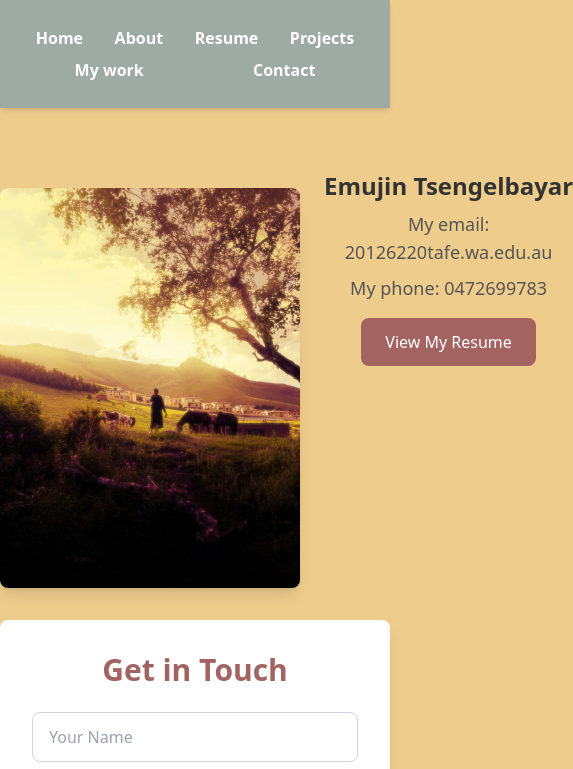
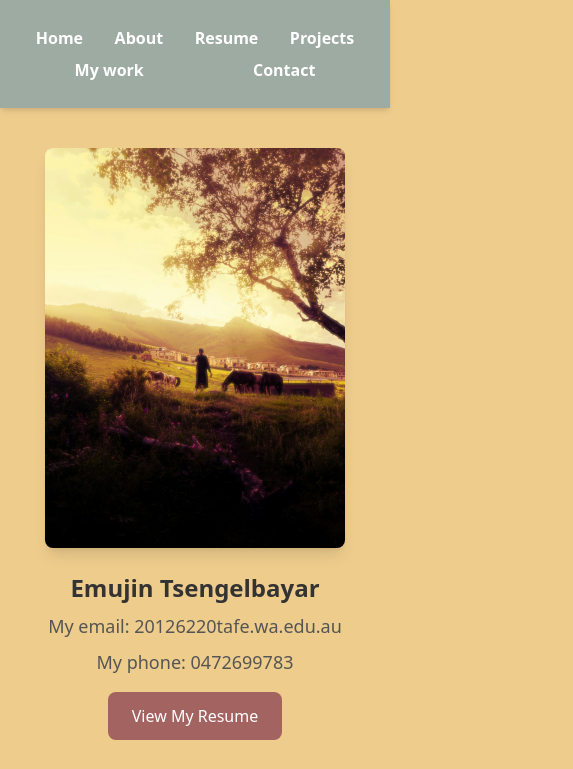
Before and after one commit to emujints/C4Prog-WT-PROJ, a website: page contact.html in a window 390 px wide. Shown: the top 769 px of the page, 573 px wide, since content can reach past the window. Drawn offline with nearby package versions, Linux system fonts and the light colour scheme.

Commit message:
fix: mobile layout fix for contact page

```diff
--- a/contact.html
+++ b/contact.html
@@ -25,21 +25,15 @@
         </nav>
     </div>
 </header>
-<section class="py-20">
+
+<section class="py-10 md:py-20">
     <div class="max-w-7xl mx-auto flex flex-col lg:flex-row items-center lg:items-start gap-8">
-        <div class="w-full lg:w-1/2 flex items-center gap-6">
+        <div class="w-full lg:w-1/2 flex flex-col items-center lg:items-start gap-6 lg:gap-8">
             <img src="assets/img/portfolio.jpg" alt="Emujin Tsengelbayar" class="rounded-lg shadow-lg w-[300px] h-[400px] md:w-[400px] md:h-[500px] object-cover mx-auto">
-
-            <div class="w-full lg:w-1/2 flex flex-col items-center lg:items-start -mt-60">
-                <h3 class="text-2xl font-bold text-[#333] mt-0 text-center lg:text-left whitespace-nowrap">
-                    Emujin Tsengelbayar
-                </h3>
-                <p class="text-lg text-[#555] mt-2 text-center lg:text-left">
-                    My email: 20126220tafe.wa.edu.au
-                </p>
-                <p class="text-lg text-[#555] mt-2 text-center lg:text-left">
-                    My phone: 0472699783
-                </p>
+            <div class="text-center lg:text-left">
+                <h3 class="text-2xl font-bold text-[#333] mt-0">Emujin Tsengelbayar</h3>
+                <p class="text-lg text-[#555] mt-2">My email: 20126220tafe.wa.edu.au</p>
+                <p class="text-lg text-[#555] mt-2">My phone: 0472699783</p>
 
                 <div class="mt-4">
                     <a href="resume.html" class="bg-[#a36361] text-white px-6 py-3 rounded-lg hover:bg-[#e8b298] transition inline-block">
@@ -57,30 +51,32 @@
                         name="name"
                         placeholder="Your Name"
                         class="border border-gray-300 rounded-lg px-4 py-3 focus:ring-2 focus:ring-[#a36361] outline-none"
-                        required>
+                        required
+                >
                 <input
                         type="email"
                         name="email"
                         placeholder="Your Email"
                         class="border border-gray-300 rounded-lg px-4 py-3 focus:ring-2 focus:ring-[#a36361] outline-none"
-                        required>
+                        required
+                >
                 <textarea
                         name="message"
                         rows="5"
                         placeholder="Your Message"
                         class="border border-gray-300 rounded-lg px-4 py-3 focus:ring-2 focus:ring-[#a36361] outline-none"
-                        required></textarea>
+                        required
+                ></textarea>
                 <button
                         type="submit"
-                        class="bg-[#a36361] text-white px-6 py-3 rounded-lg hover:bg-[#e8b298] transition">
+                        class="bg-[#a36361] text-white px-6 py-3 rounded-lg hover:bg-[#e8b298] transition"
+                >
                     Send Message
                 </button>
             </form>
         </div>
     </div>
 </section>
-
-
 
 <footer class="bg-[#9eaba2] text-white py-6 text-center w-full">
     <p>© 2024 Emujin's Portfolio | Built with ❤️</p>
```
Also changed, not shown: evidence/firefox_test.png (added), evidence/google_chrome_test.png (added).
